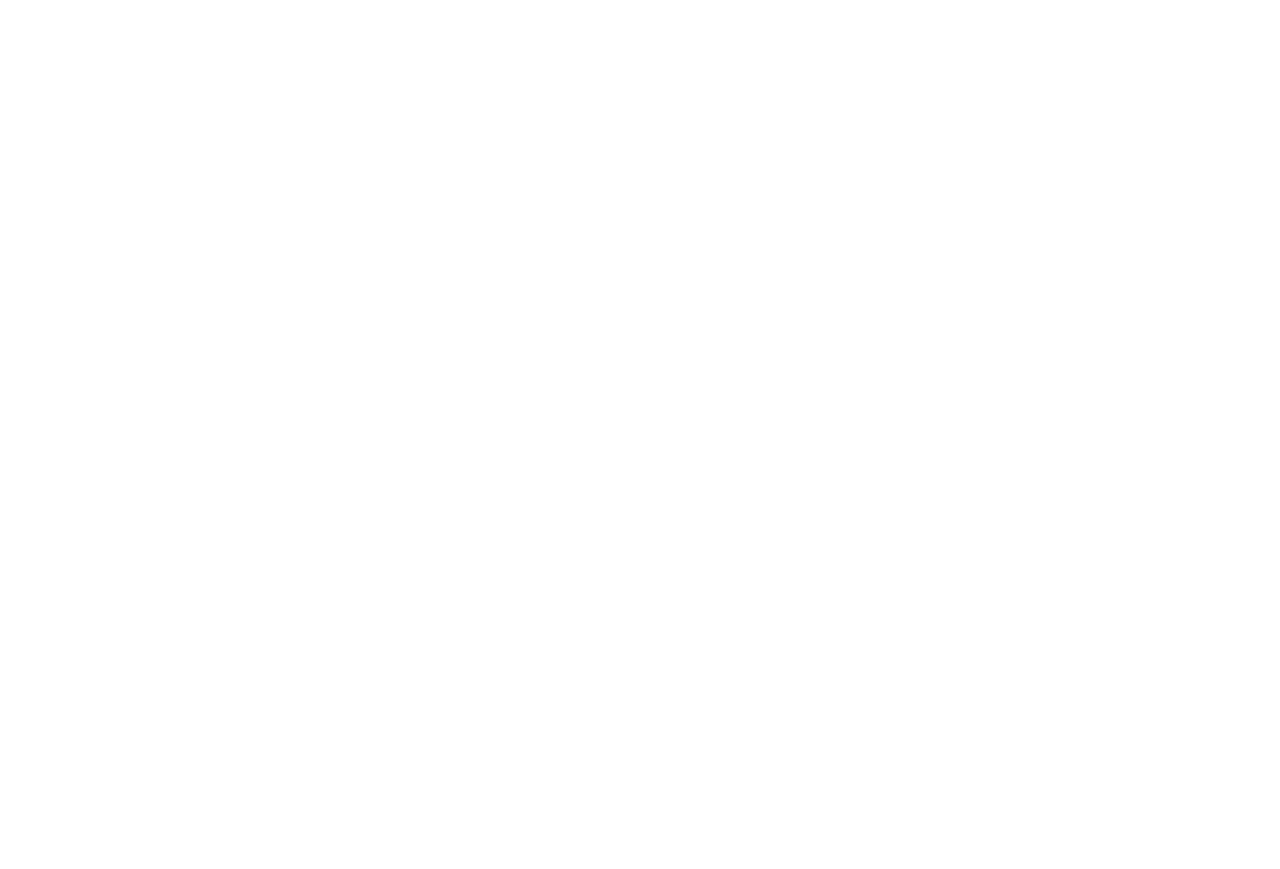
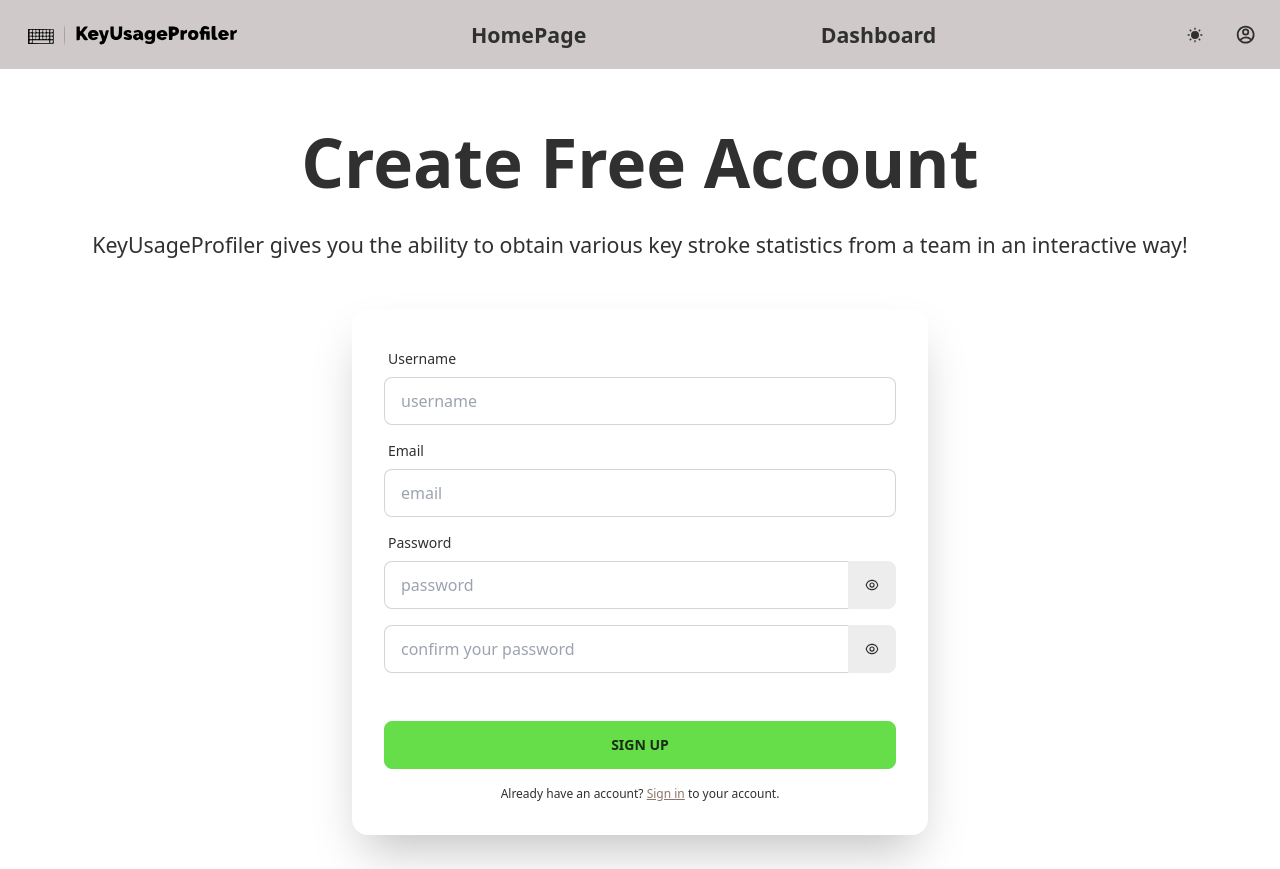
Before and after one commit to miguel-silva48/KeyUsageProfiler, a React (Vite) app in the folder projFrontend/: page /register in a window 1280 px wide. Before the commit this address had no page. Before the commit the page ends 800 px from the top, so only its background shows below. Built offline with nearby package versions, Linux system fonts and the light colour scheme.

Commit message:
Feat(frontend/auth): added Register page layout and some logic

```diff
--- a/projFrontend/src/App.jsx
+++ b/projFrontend/src/App.jsx
@@ -3,6 +3,7 @@
 import LoginPage from './components/pages/LoginPage';
 import UserPage from './components/pages/UserPage';
 import DashboardPage from './components/pages/DashboardPage';
+import RegisterPage from './components/pages/RegisterPage';
 
 const App = () => {
   return (
@@ -15,6 +16,10 @@
         <Route
           path="/login"
           element={<LoginPage />}
+        />
+        <Route
+          path="/register"
+          element={<RegisterPage />}
         />
         <Route
           path="/user"
--- /dev/null
+++ b/projFrontend/src/components/pages/RegisterPage.jsx
@@ -0,0 +1,183 @@
+import React, { useState } from 'react';
+import Footer from '../layout/Footer';
+import Navbar from '../layout/Navbar';
+import { useNavigate } from 'react-router-dom';
+
+import { RiEyeLine, RiEyeOffFill } from 'react-icons/ri';
+
+const RegisterPage = () => {
+    const [username, setUsername] = useState('');
+    const [email, setEmail] = useState('');
+    const [password, setPassword] = useState('');
+    const [passwordConfirmation, setPasswordConfirmation] = useState('');
+    const [showPassword, setShowPassword] = useState(false);
+    const [showPasswordConfirmation, setShowPasswordConfirmation] = useState(false);
+
+    const [token, setToken] = useState(localStorage.getItem("authToken") || "");
+
+    const navigate = useNavigate();
+
+    const handleRegister = async () => {
+
+        if (password !== passwordConfirmation) {
+            console.error("Passwords do not match!");
+            return;
+        }
+
+        // TODO - Review this function
+        try {
+            const credentials = { "email": email, "password": password };
+            // Perform sign-in API request
+            const registerResponse = await fetch("http://localhost:8080/api/auth/signup", {
+                method: "POST",
+                headers: {
+                    "Content-Type": "application/json",
+                },
+                body: JSON.stringify(credentials),
+            });
+
+            // TODO - Review, deve retornar o token na mesma mas o resto não
+            if (registerResponse.ok) {
+                const { id, token, username } = await registerResponse.json();
+
+                // Store the token securely
+                localStorage.setItem("userId", id)
+                localStorage.setItem("authToken", token);
+                localStorage.setItem("email", email);
+                localStorage.setItem("username", username);
+                setToken(token);
+
+                // TODO - Redirect to home page if user has no team, otherwise redirect to dashboard if team leader or profile if team member
+                navigate('/');
+            } else {
+                // Handle sign-in error
+                console.error("Failed to register:", registerResponse.statusText);
+            }
+        } catch (error) {
+            console.error("Error during register:", error);
+        }
+    };
+
+    const handleUsernameChange = (e) => {
+        setUsername(e.target.value);
+    };
+
+    const handleEmailChange = (e) => {
+        setEmail(e.target.value);
+    };
+
+    const handlePasswordChange = (e) => {
+        setPassword(e.target.value);
+    };
+
+    const handlePasswordConfirmationChange = (e) => {
+        setPasswordConfirmation(e.target.value);
+    };
+
+    return (
+        <div>
+            <Navbar />
+            <div className="hero min-h-screen">
+                <div className="hero-content flex-col w-full justify-center items-center">
+                    <div className="text-center bg:text-left p-2 rounded-sm">
+                        <h1 className="text-5xl font-bold">Create Free Account</h1>
+                        <p className="text-xl mt-4 mb-6">
+                            KeyUsageProfiler gives you the ability to obtain various key stroke statistics from a team in an interactive way!
+                        </p>
+                    </div>
+                    <div className="card flex-shrink-0 w-full max-w-xl h- shadow-2xl bg-base-100">
+                        <form className="card-body">
+                            <div className="form-control">
+                                <label className="label">
+                                    <span className="label-text">Username</span>
+                                </label>
+                                <input
+                                    type="text"
+                                    placeholder="username"
+                                    className="input input-bordered w-full"
+                                    required
+                                    value={username}
+                                    onChange={handleUsernameChange}
+                                />
+                            </div>
+                            <div className="form-control">
+                                <label className="label">
+                                    <span className="label-text">Email</span>
+                                </label>
+                                <input
+                                    type="email"
+                                    placeholder="email"
+                                    className="input input-bordered w-full"
+                                    required
+                                    value={email}
+                                    onChange={handleEmailChange}
+                                />
+                            </div>
+                            <div className="form-control">
+                                <label className="label">
+                                    <span className="label-text">Password</span>
+                                </label>
+                                <div className="join w-full">
+                                    <input
+                                        type={showPassword ? 'text' : 'password'}
+                                        placeholder="password"
+                                        className="input input-bordered join-item w-full"
+                                        required
+                                        value={password}
+                                        onChange={handlePasswordChange}
+                                    />
+                                    <button
+                                        type="button"
+                                        className="btn btn-bordered join-item"
+                                        onClick={() => setShowPassword(!showPassword)}
+                                    >
+                                        {showPassword ? <RiEyeOffFill /> : <RiEyeLine />}
+                                    </button>
+                                </div>
+                                <div className="join w-full py-4">
+                                    <input
+                                        type={showPasswordConfirmation ? 'text' : 'password'}
+                                        placeholder="confirm your password"
+                                        className="input input-bordered join-item w-full"
+                                        required
+                                        value={passwordConfirmation}
+                                        onChange={handlePasswordConfirmationChange}
+                                    />
+                                    <button
+                                        type="button"
+                                        className="btn btn-bordered join-item"
+                                        onClick={() => setShowPasswordConfirmation(!showPasswordConfirmation)}
+                                    >
+                                        {showPasswordConfirmation ? <RiEyeOffFill /> : <RiEyeLine />}
+                                    </button>
+                                </div>
+                            </div>
+
+                            <div className="form-control mt-6 mb-2">
+                                <button
+                                    className="btn btn-primary"
+                                    onClick={handleRegister}
+                                >
+                                    Sign Up
+                                </button>
+                            </div>
+                            <p className="text-sm text-center">
+                                Already have an account?{' '}
+                                <a
+                                    href=""
+                                    onClick={() => navigate('/login')}
+                                    className="link link-accent"
+                                >
+                                    Sign in
+                                </a>{' '}
+                                to your account.
+                            </p>
+                        </form>
+                    </div>
+                </div>
+            </div>
+        </div>
+    );
+};
+
+export default RegisterPage;
```
